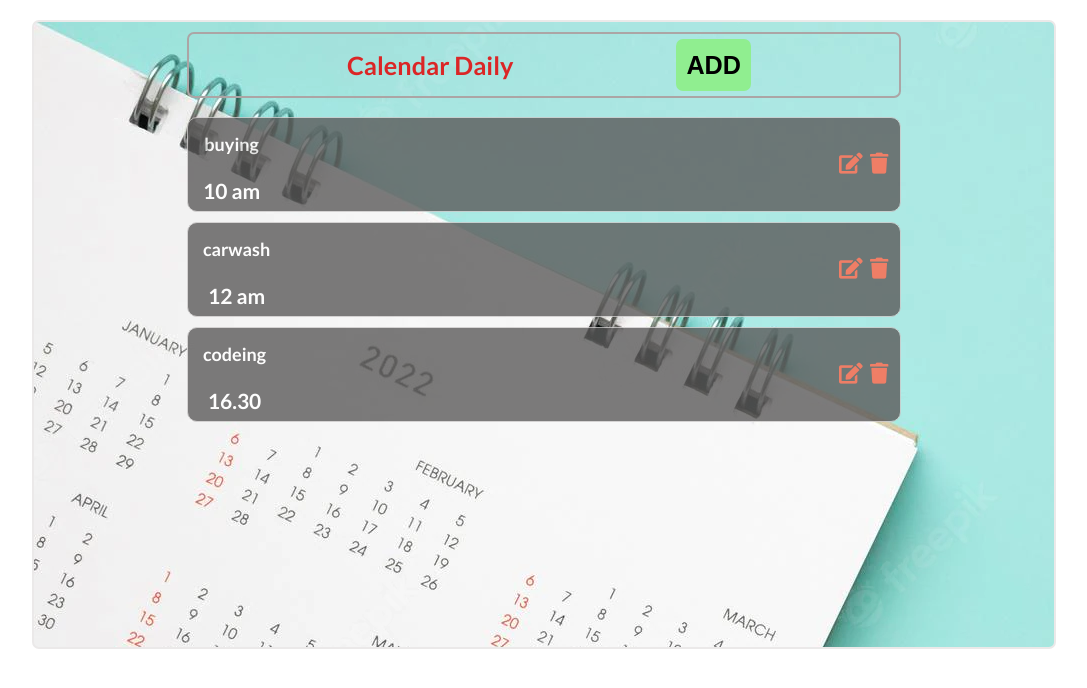
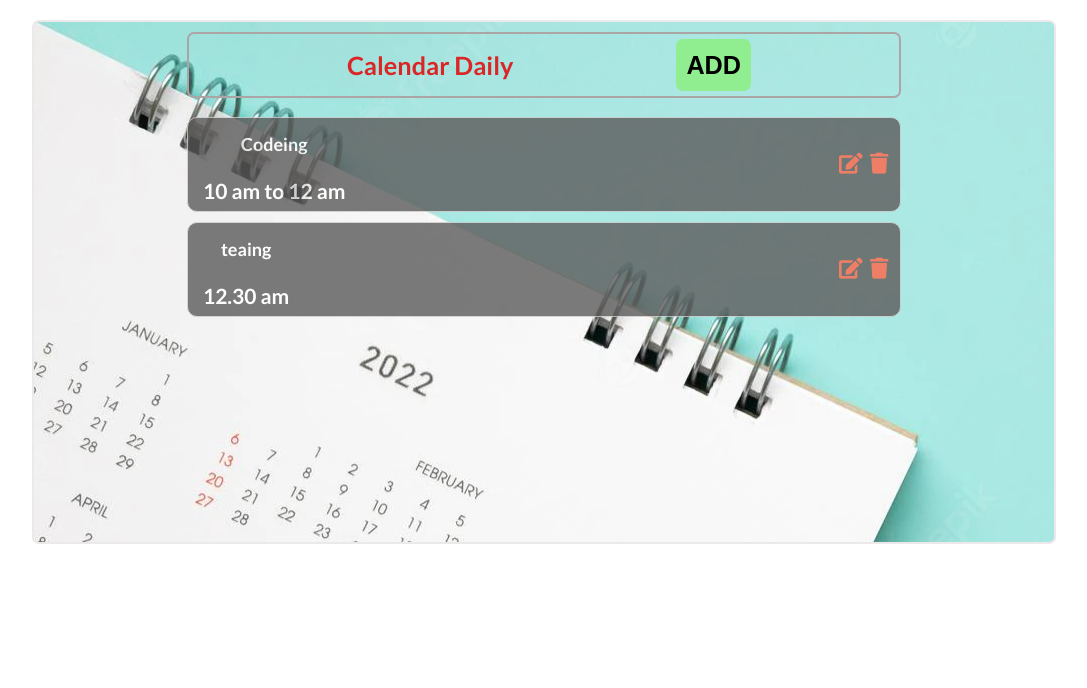
Before and after one commit to ghiyaee/ToDoList-React, a React (Create React App) app: page / in a window 1280 px wide. Shown: the top 688 px of the page, without its empty margins (96-1183 px from the left). Built offline with nearby package versions, Linux system fonts and the light colour scheme; data requests are answered from the project's data file.

Commit message:
fix bug update ui

```diff
--- a/db.json
+++ b/db.json
@@ -1,19 +1,14 @@
 {
   "calenders": [
     {
-      "id": 173,
-      "work": "buying",
-      "time": "10 am"
+      "id": 145,
+      "work": "Codeing",
+      "time": "10 am to 12 am"
     },
     {
-      "id": 176,
-      "work": "carwash",
-      "time": "12 am"
-    },
-    {
-      "id": 841,
-      "work": "codeing",
-      "time": "16.30"
+      "id": 250,
+      "work": "teaing",
+      "time": "12.30 am"
     }
   ]
 }
--- a/src/components/App.js
+++ b/src/components/App.js
@@ -3,12 +3,12 @@ import "./App.css"
 import Header from "./Header"
 import Form from "./Form"
 import Items from "./Items"
-// for static
+// for ui
 // const calender = []
 const App = () => {
     const [drop, setDrop] = useState(false)
     const [calenders, setCalenders] = useState([])
-    const [input,setInput]=useState('')
+    const [input, setInput] = useState('')
     const [text, setText] = useState('ADD ')
     const request = async () => {
         const respons = await (await fetch('http://localhost:8000/calenders')).json()
@@ -35,14 +35,14 @@ const App = () => {
         const resultAdd = await fetch('http://localhost:8000/calenders', {
             method: 'POST',
             headers: {
-                'Content-type':'application/json'
+                'Content-type': 'application/json'
             },
-            body:JSON.stringify(newCalender)
+            body: JSON.stringify(newCalender)
         })
         const data = await resultAdd.json()
 
-        // for static
-           const newCal =[...calenders,data]
+        // for ui
+        const newCal = [...calenders, data]
         setCalenders(newCal);
 
     }
@@ -51,8 +51,8 @@ const App = () => {
         await fetch(`http://localhost:8000/calenders/${id}`, {
             method: 'DELETE',
         });
-        // for static
-        const filter = calenders.filter(f=> f.id !=id)
+        // for ui
+        const filter = calenders.filter(f => f.id != id)
         setCalenders(filter)
     }
     const onMove = (value) => {
@@ -61,7 +61,6 @@ const App = () => {
         setText('EDIT')
     }
     const onEdit = async (newCalender) => {
-        console.log(newCalender.id);
         const res = await fetch(`http://localhost:8000/calenders/${newCalender.id}`, {
             method: 'PUT',
             headers: {
@@ -69,13 +68,14 @@ const App = () => {
             },
                   body: JSON.stringify(newCalender)
              })
-            // window.location.reload()
         const data = await res.json()
-        // for static
         console.log(data);
+        // for update ui
         const newcalender = calenders.map(el => {
-             if (newCalender.id === el.id) {
-                 return el.work = newCalender.work, el.time = newCalender.time
+            if (el.id === data.id) {
+               return  el=data
+            } else {
+                return el
            }
         })
         setCalenders(newcalender)
@@ -101,6 +101,6 @@ const App = () => {
                 />
             </div>
         </>
-    )
-}
-export default App
+    );
+};
+export default App;
--- a/src/components/Form.js
+++ b/src/components/Form.js
@@ -15,7 +15,7 @@ const Form = ({ onValue, drop, editValue ,onEdit ,text}) => {
           onValue(newCalender)
           setWork('')
           setTime('')
-          e.preventDefault()
+        //   e.preventDefault()
     }
     const onEditValue = () => {
           const newCalender = {
```
Lines whose indentation alone changed are shown as unchanged.
